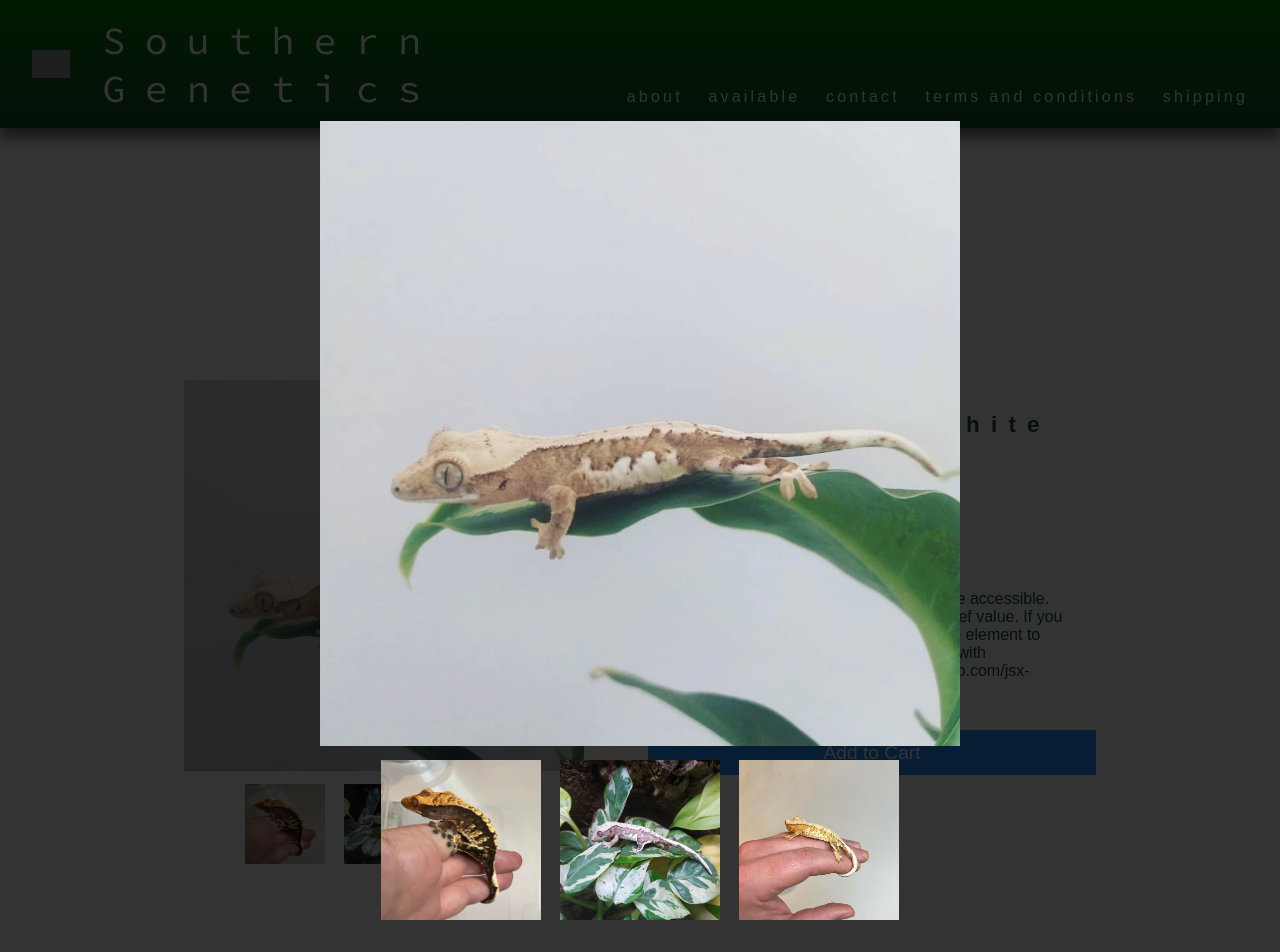
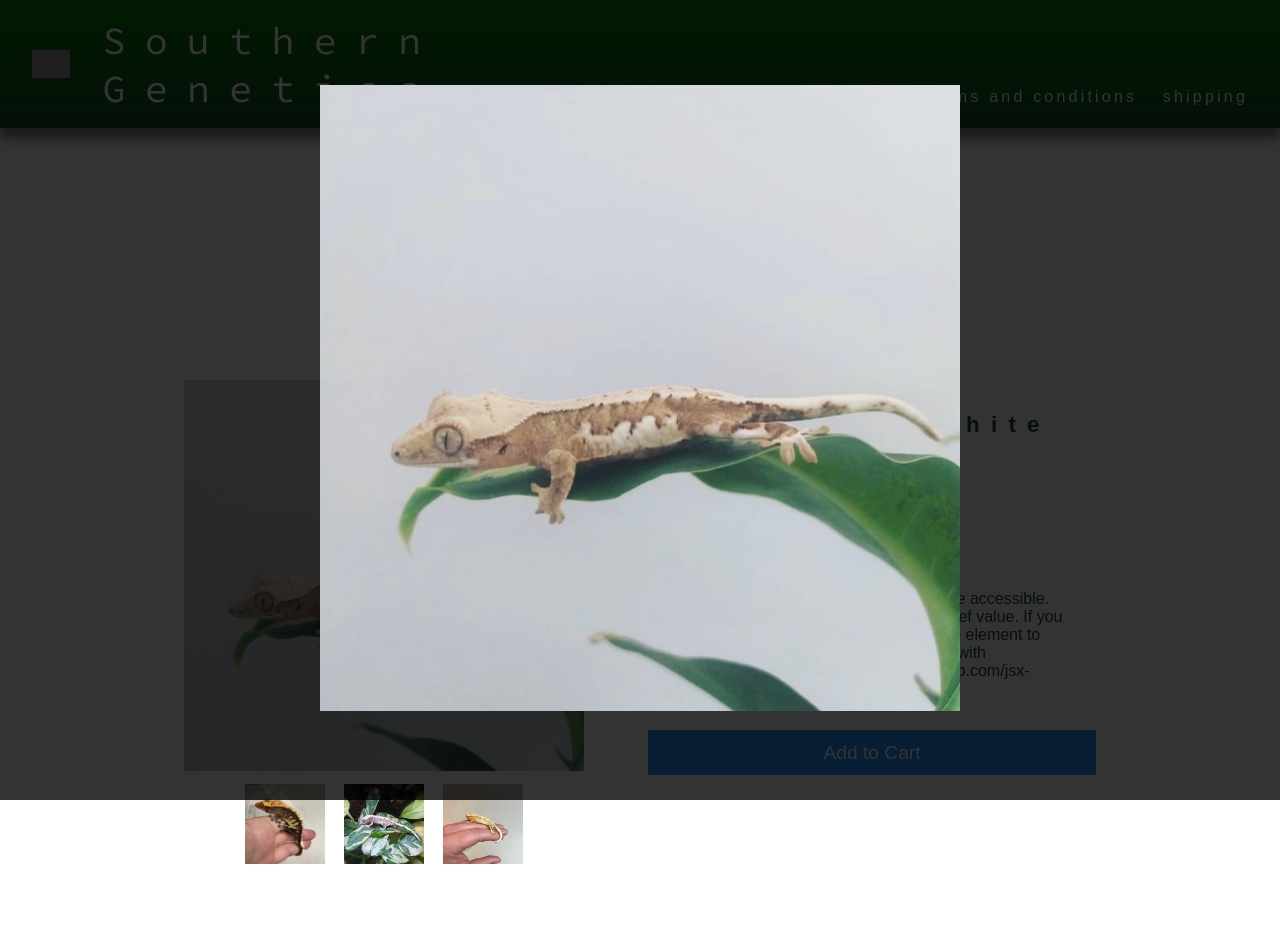
Before and after one commit to JoshuaMeeks/sogen-reptiles, a React (Create React App) app: page /available/JC-022321 in a window 1280 px wide. Shown: the top 952 px of the page. Built offline with nearby package versions, Linux system fonts and the light colour scheme; grey boxes are pictures that could not be loaded.

Commit message:
Address issues with image modal not appearing in the center of the screen

```diff
--- a/src/components/ImgModal.css
+++ b/src/components/ImgModal.css
@@ -5,8 +5,8 @@
   align-items: center;
   position: absolute;
   background-color: rgba(0, 0, 0, .8);
-  width: 100%;
-  height: 100%;
+  width: 100vw;
+  height: 100vh;
   top: 0;
   z-index: 1;
 }
--- a/src/components/ImgModal.js
+++ b/src/components/ImgModal.js
@@ -4,17 +4,19 @@ import './ImgModal.css';
 export const ImgModal = ({ modal, selected, setSelected, unselected, toggleModal }) => {
 
   if (modal) {
+    document.documentElement.scrollTop = 0;
+    document.body.scrollTop = 0;
     return (
       <div className='modal-background' onClick={() => toggleModal()}>
         <div className='modal-container' onClick={e => e.stopPropagation()}>
           <img className='modal-selected-img' src={selected} alt="gecko" />
-          <div className="unselected-img-container">
+          {/* <div className="unselected-img-container">
             {unselected.map(img => {
               return (
                 <img onClick={() => {setSelected(img)}} className='modal-unselected-img' src={img} alt='gecko' />
               )
             })}
-          </div>
+          </div> */}
         </div>
       </div>
     )
```
Also changed, not shown: src/App.js (+4 -9 lines).
